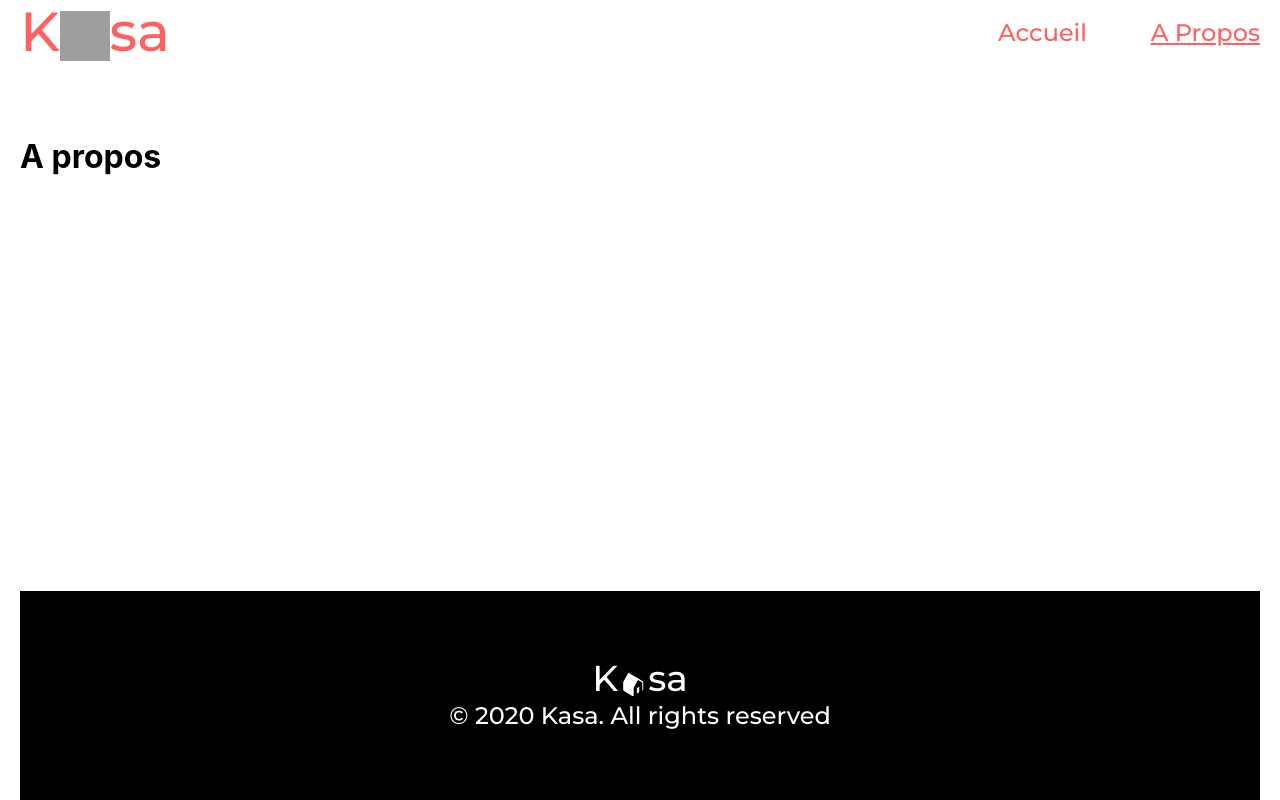
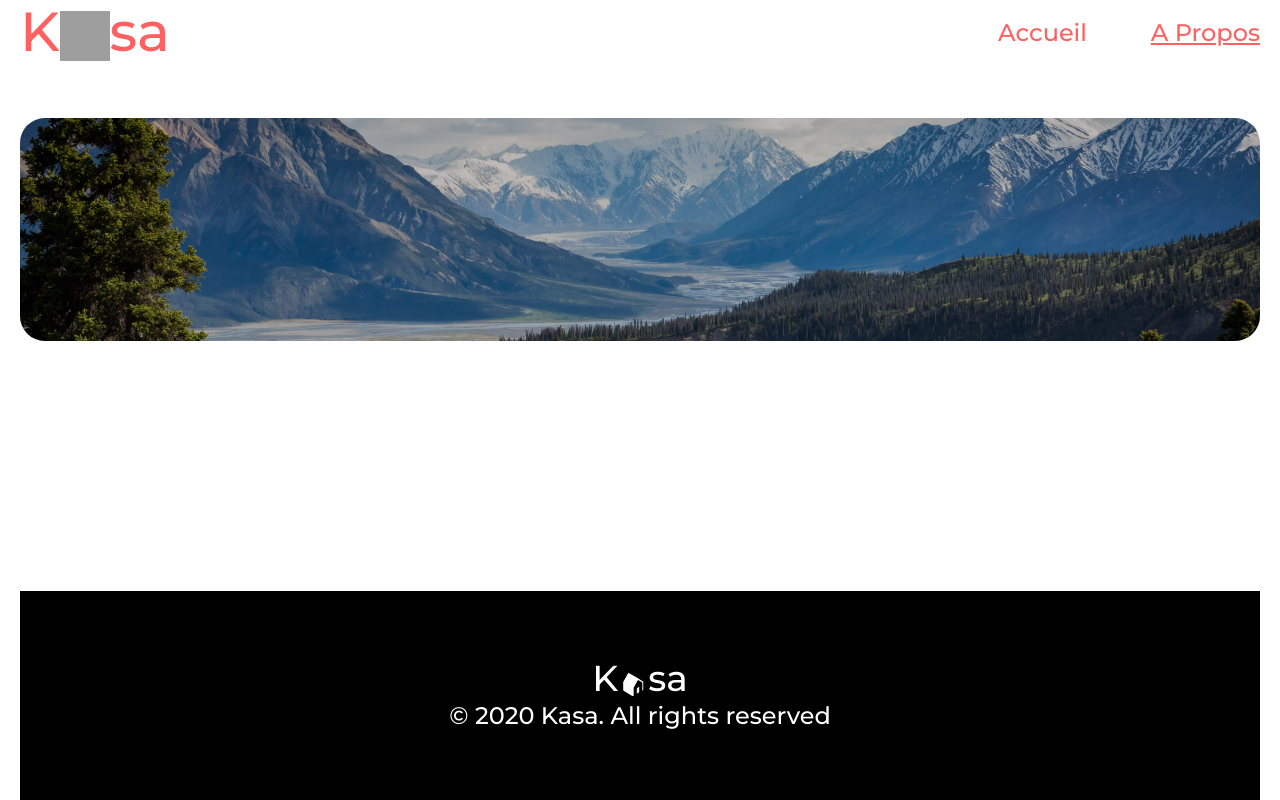
Before and after one commit to FlorentMarien/OC-React-Projet11, a React (Create React App) app: page /about in a window 1280 px wide. Built offline with nearby package versions, Linux system fonts and the light colour scheme; grey boxes are pictures that could not be loaded.

Commit message:
Ajout - Banner About

```diff
--- a/package.json
+++ b/package.json
@@ -6,6 +6,7 @@
     "@testing-library/jest-dom": "^5.17.0",
     "@testing-library/react": "^13.4.0",
     "@testing-library/user-event": "^13.5.0",
+    "nodemon": "^3.0.2",
     "react": "^18.2.0",
     "react-dom": "^18.2.0",
     "react-router-dom": "^6.19.0",
--- a/src/components/banner.jsx
+++ b/src/components/banner.jsx
@@ -1,13 +1,15 @@
 import "./../styles/banner.css";
 import bannerIndex from "./../assets/banner/bannerIndex.png";
+import bannerAbout from "./../assets/banner/bannerAbout.png";
+
 export default function Banner() {
-  //console.log(data.type);
-  //console.log(hidden);
   return (
     <>
       <div className="container-banner">
-        <img src={bannerIndex} />
-        <p>Chez vous, partout et ailleurs</p>
+        <img src={window.location.pathname === "/" ? bannerIndex : bannerAbout} />
+        {
+          window.location.pathname === "/" && <p>Chez vous, partout et ailleurs</p>
+        }
       </div>
     </>
   );
--- a/src/routes/about.jsx
+++ b/src/routes/about.jsx
@@ -1,8 +1,9 @@
+import Banner from "./../components/banner";
 export default function About() {
   return (
     <>
       <section>
-        <h1>A propos</h1>
+        <Banner />
       </section>
     </>
   );
```
Also changed, not shown: src/assets/banner/bannerAbout.png (added), 1 other file (tests, documents, lock files or other folders).
